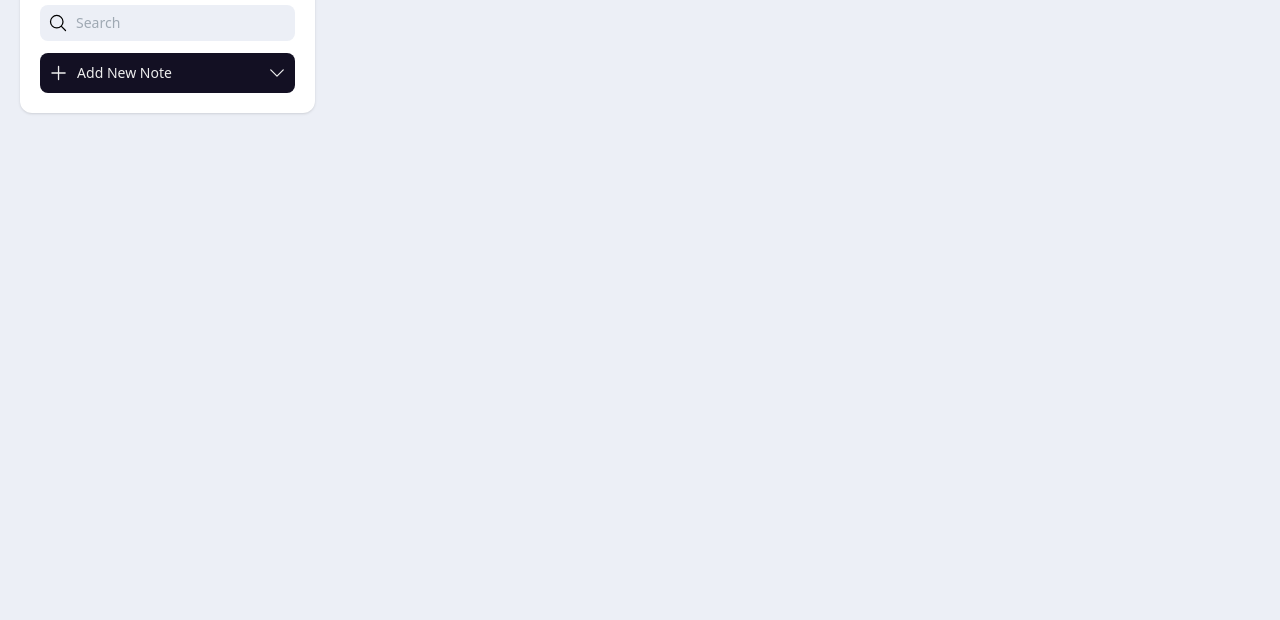
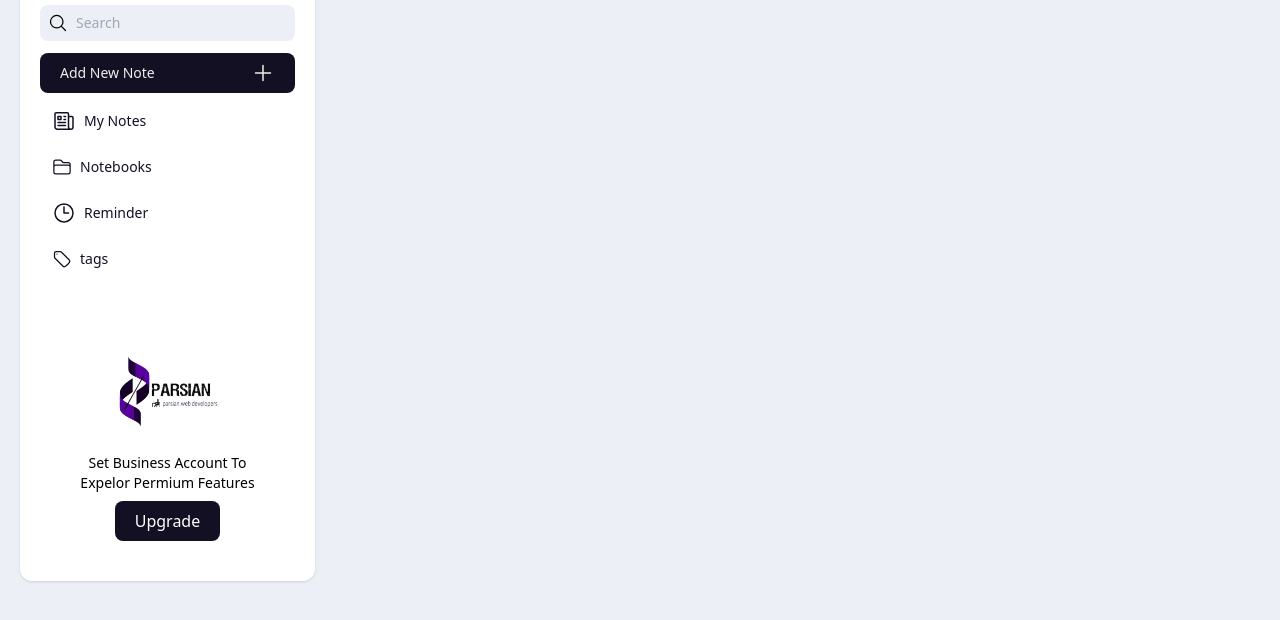
Before and after one commit to mehrganakbari/TodoListWebApplication, a website built with Vite: page index.html in a window 1280 px wide. Shown: the part 172-792 px from the top of the page. Built offline with nearby package versions, Linux system fonts and the light colour scheme; files whose address does not match are found by name.

Commit message:
sidebar completed

```diff
--- a/index.html
+++ b/index.html
@@ -1,5 +1,5 @@
 <!DOCTYPE html>
-<html lang="en">
+<html lang="en" class="scroll-smooth">
 
 <head>
   <meta charset="UTF-8" />
@@ -49,8 +49,6 @@
           <span class="">profile setting</span>
         </div>
       </div>
-      <!--  -->
-      <div class=""></div>
       <!-- search bar -->
       <div class="my-3 py-1 px-2 w-full bg-lite-100 flex items-center rounded-lg">
         <button>
@@ -64,20 +62,77 @@
           class="w-full bg-lite-100 py-1 px-2 placeholder:text-gray placeholder:text-sm text-sm text-gray focus:outline-none">
       </div>
       <!-- add button -->
-      <div id="addBtn" class="bg-dark px-2 flex w-full items-center py-2 cursor-pointer rounded-lg">
-        <svg xmlns="http://www.w3.org/2000/svg" fill="none" viewBox="0 0 24 24" stroke-width="1.5" stroke="currentColor"
-          class="w-6 h-6 text-lite mr-2">
-          <path stroke-linecap="round" stroke-linejoin="round" d="M12 4.5v15m7.5-7.5h-15" />
-        </svg>
-        <div class="flex justify-between w-full items-center">
-          <span class="text-sm text-lite">Add New Note</span>
-          <button><svg xmlns="http://www.w3.org/2000/svg" fill="none" viewBox="0 0 24 24" stroke-width="1.5"
-              stroke="currentColor" class="w-5 h-5 text-lite">
-              <path stroke-linecap="round" stroke-linejoin="round" d="M19.5 8.25l-7.5 7.5-7.5-7.5" />
-            </svg></button>
+      <a href="">
+        <div id="addBtn" class="bg-dark px-5 flex w-full items-center py-2 cursor-pointer rounded-lg">
+          <div class="flex justify-between w-full items-center">
+            <span class="text-sm text-lite">Add New Note</span>
+            <button><svg xmlns="http://www.w3.org/2000/svg" fill="none" viewBox="0 0 24 24" stroke-width="1.5"
+                stroke="currentColor" class="w-6 h-6 text-lite">
+                <path stroke-linecap="round" stroke-linejoin="round" d="M12 4.5v15m7.5-7.5h-15" />
+              </svg></button>
+          </div>
+        </div>
+      </a>
+      <!-- sidebar links -->
+      <ul class="px-2">
+        <!-- YourNotes -->
+        <a href="YourNotes">
+          <li class="text-dark text-sm flex items-center py-2 my-2 px-1 hover:bg-lite-100 rounded-lg">
+            <button><svg xmlns="http://www.w3.org/2000/svg" fill="none" viewBox="0 0 24 24" stroke-width="1.5"
+                stroke="currentColor" class="w-6 h-6">
+                <path stroke-linecap="round" stroke-linejoin="round"
+                  d="M12 7.5h1.5m-1.5 3h1.5m-7.5 3h7.5m-7.5 3h7.5m3-9h3.375c.621 0 1.125.504 1.125 1.125V18a2.25 2.25 0 01-2.25 2.25M16.5 7.5V18a2.25 2.25 0 002.25 2.25M16.5 7.5V4.875c0-.621-.504-1.125-1.125-1.125H4.125C3.504 3.75 3 4.254 3 4.875V18a2.25 2.25 0 002.25 2.25h13.5M6 7.5h3v3H6v-3z" />
+              </svg></button>
+            <span class="px-2">My Notes</span>
+          </li>
+        </a>
+        <!-- notebooks -->
+        <a href="" id="Notebooks">
+          <li class="text-dark text-sm flex items-center py-2 my-2 px-1 hover:bg-lite-100 rounded-lg">
+            <button><svg xmlns="http://www.w3.org/2000/svg" fill="none" viewBox="0 0 24 24" stroke-width="1.5"
+                stroke="currentColor" class="w-5 h-5  ">
+                <path stroke-linecap="round" stroke-linejoin="round"
+                  d="M2.25 12.75V12A2.25 2.25 0 014.5 9.75h15A2.25 2.25 0 0121.75 12v.75m-8.69-6.44l-2.12-2.12a1.5 1.5 0 00-1.061-.44H4.5A2.25 2.25 0 002.25 6v12a2.25 2.25 0 002.25 2.25h15A2.25 2.25 0 0021.75 18V9a2.25 2.25 0 00-2.25-2.25h-5.379a1.5 1.5 0 01-1.06-.44z" />
+              </svg></button>
+            <span class="px-2">Notebooks</span>
+          </li>
+        </a>
+        <!-- Reminder -->
+        <a href="" id="Reminder">
+          <li class="text-dark text-sm flex items-center py-2 my-2 px-1 hover:bg-lite-100 rounded-lg">
+            <button><svg xmlns="http://www.w3.org/2000/svg" fill="none" viewBox="0 0 24 24" stroke-width="1.5"
+                stroke="currentColor" class="w-6 h-6">
+                <path stroke-linecap="round" stroke-linejoin="round"
+                  d="M12 6v6h4.5m4.5 0a9 9 0 11-18 0 9 9 0 0118 0z" />
+              </svg></button>
+            <span class="px-2">Reminder</span>
+          </li>
+        </a>
+        <!-- tags -->
+        <a href="" id="Tags">
+          <li class="text-dark text-sm flex items-center py-2 my-2 px-1 hover:bg-lite-100 rounded-lg">
+            <button><svg xmlns="http://www.w3.org/2000/svg" fill="none" viewBox="0 0 24 24" stroke-width="1.5"
+                stroke="currentColor" class="w-5 h-5">
+                <path stroke-linecap="round" stroke-linejoin="round"
+                  d="M9.568 3H5.25A2.25 2.25 0 003 5.25v4.318c0 .597.237 1.17.659 1.591l9.581 9.581c.699.699 1.78.872 2.607.33a18.095 18.095 0 005.223-5.223c.542-.827.369-1.908-.33-2.607L11.16 3.66A2.25 2.25 0 009.568 3z" />
+                <path stroke-linecap="round" stroke-linejoin="round" d="M6 6h.008v.008H6V6z" />
+              </svg></button>
+            <span class="px-2">tags</span>
+          </li>
+        </a>
+      </ul>
+      <!-- logo -->
+      <div class="pt-10 pb-5">
+        <img src="/assets/images/logo.png" alt="" class="w-1/2 mx-auto">
+        <p class="text-sm pb-2 w-3/4 text-center mx-auto">
+          Set Business Account To Expelor Permium Features
+        </p>
+        <div class="flex justify-center">
+          <button id="upgrade" class="py-2 px-5 text-white bg-dark hover:border hover:bg-white hover:text-dark rounded-lg">Upgrade</button>
         </div>
       </div>
     </aside>
+    <!-- main -->
     <main class="col-span-9">
       <section class="bg-white w-full p-5 rounded-xl text-xl shadow">Your Notes</section>
       <section class="bg-white w-full p-5 rounded-xl text-xl my-5 shadow"></section>
```
Also changed, not shown: assets/images/logo.png (added).
